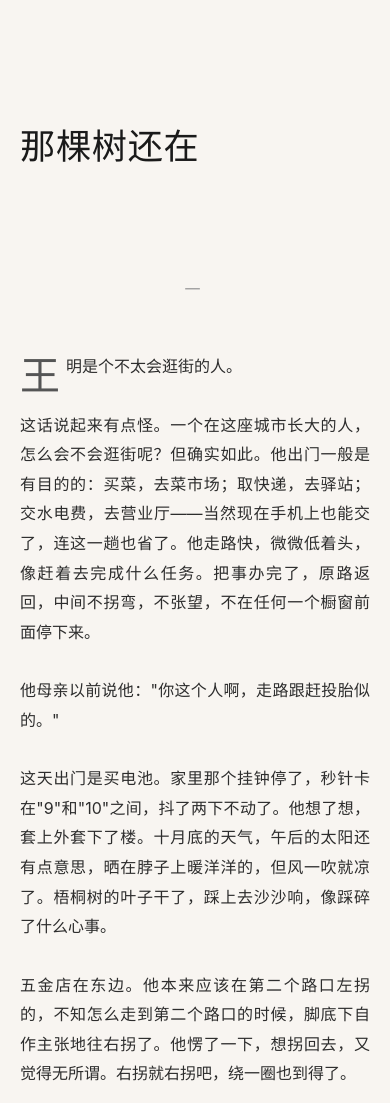
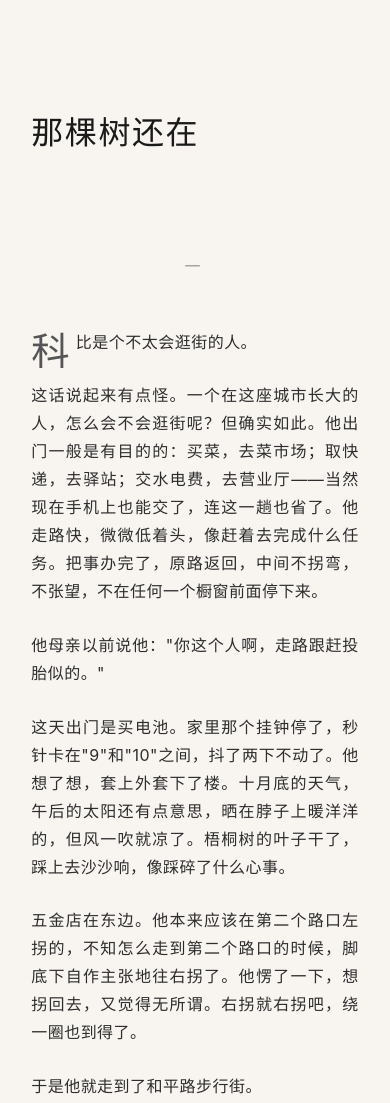
Before and after one commit to uvuyin/yujie, a plain HTML site: page index.html in a window 390 px wide. Shown: the top 1103 px of the page. Drawn offline with Linux system fonts and the light colour scheme.

Commit message:
Update index.html

```diff
--- a/index.html
+++ b/index.html
@@ -22,31 +22,32 @@
             background-color: var(--bg-color);
             color: var(--text-color);
             /* 现代无衬线字体栈 */
-            font-family: -apple-system, BlinkMacSystemFont, "Segoe UI", Roboto, "Helvetica Neue", Arial, sans-serif;
-            font-size: 18px;
-            line-height: 1.85;
+            font-family: -apple-system, BlinkMacSystemFont, "Helvetica Neue", "PingFang SC", "Hiragino Sans GB", "Microsoft YaHei UI", "Microsoft YaHei", Arial, sans-serif;
+            font-size: 16px; /* 调整为公众号经典的 16px 字号 */
+            line-height: 1.75; /* 配合 16px 字号微调行高 */
+            letter-spacing: 0.03em; /* 微微增加中文字间距，提升阅读呼吸感 */
             margin: 0;
             padding: 0;
             display: flex;
             justify-content: center;
-            /* 优化字体渲染，使其更柔和 */
             -webkit-font-smoothing: antialiased;
             -moz-osx-font-smoothing: grayscale;
         }
 
-        /* 文章主体容器：严格控制阅读宽度 */
+        /* 文章主体容器：拉大两边留白 */
         article {
-            max-width: 65ch; /* 约等于最佳阅读字符宽度 */
-            padding: 15vh 24px 25vh; /* 顶部和底部留出巨大呼吸空间 */
+            max-width: 560px; /* 进一步收窄内容区域，让两边留白更大 */
+            padding: 15vh 6vw 25vh; /* 增加两边的 padding，特别是在小屏幕上也能保持边距 */
         }
 
         /* 标题：安静地呈现 */
         h1 {
-            font-size: 2.2rem;
+            font-size: 2rem;
             font-weight: 500;
-            margin-bottom: 5rem;
-            letter-spacing: 0.02em;
+            margin-bottom: 4rem;
+            letter-spacing: 0.05em;
             color: #1a1a1a;
+            line-height: 1.4;
         }
 
         /* 章节标记：淡化处理，作为视觉呼吸的节奏点 */
@@ -54,14 +55,14 @@
             font-size: 1rem;
             font-weight: 400;
             color: var(--text-light);
-            margin: 10rem 0 4rem 0; /* 章节之间留出大量空白 */
+            margin: 8rem 0 3rem 0;
             text-align: center;
             letter-spacing: 0.3em;
         }
 
         /* 首字下沉效果（第一章第一段） */
         .first-paragraph::first-letter {
-            font-size: 2.5em;
+            font-size: 2.4em;
             line-height: 1;
             float: left;
             margin: 0.1em 0.15em 0 0;
@@ -71,7 +72,7 @@
 
         /* 段落样式 */
         p {
-            margin-bottom: 1.8rem;
+            margin-bottom: 1.6rem;
             text-align: justify;
             /* 设定极其平滑的过渡动画，配合 JS 产生阻尼浮现感 */
             transition: opacity 1.2s cubic-bezier(0.25, 0.46, 0.45, 0.94),
@@ -81,7 +82,7 @@
         /* 动态浮现状态 */
         .fade-up {
             opacity: 0;
-            transform: translateY(20px);
+            transform: translateY(25px);
         }
 
         .fade-up.visible {
@@ -103,8 +104,9 @@
 
         /* 移动端适配调整 */
         @media (max-width: 768px) {
-            body { font-size: 16px; }
-            article { padding: 10vh 20px 15vh; }
+            article {
+                padding: 10vh 8vw 15vh; /* 在手机上确保左右有足够的留白 */
+            }
             h2 { margin: 6rem 0 3rem 0; }
         }
     </style>
@@ -115,14 +117,14 @@
         <h1>那棵树还在</h1>
 
         <h2>一</h2>
-        <p class="first-paragraph">王明是个不太会逛街的人。</p>
+        <p class="first-paragraph">科比是个不太会逛街的人。</p>
         <p>这话说起来有点怪。一个在这座城市长大的人，怎么会不会逛街呢？但确实如此。他出门一般是有目的的：买菜，去菜市场；取快递，去驿站；交水电费，去营业厅——当然现在手机上也能交了，连这一趟也省了。他走路快，微微低着头，像赶着去完成什么任务。把事办完了，原路返回，中间不拐弯，不张望，不在任何一个橱窗前面停下来。</p>
         <p>他母亲以前说他："你这个人啊，走路跟赶投胎似的。"</p>
         <p>这天出门是买电池。家里那个挂钟停了，秒针卡在"9"和"10"之间，抖了两下不动了。他想了想，套上外套下了楼。十月底的天气，午后的太阳还有点意思，晒在脖子上暖洋洋的，但风一吹就凉了。梧桐树的叶子干了，踩上去沙沙响，像踩碎了什么心事。</p>
         <p>五金店在东边。他本来应该在第二个路口左拐的，不知怎么走到第二个路口的时候，脚底下自作主张地往右拐了。他愣了一下，想拐回去，又觉得无所谓。右拐就右拐吧，绕一圈也到得了。</p>
         <p>于是他就走到了和平路步行街。</p>
         <p>说是步行街，其实排场不大。就是那么一条四五百米长的路，两边挤着铺面，中间铺了花砖，隔一段摆一个花坛，花坛里种着月季——当然这个季节月季早败了，只剩几根黑瘦的枝条戳在土里。十几年前这条街热闹过一阵，卖衣服的、卖鞋的、卖小吃的，挤得人贴着人走。后来商场开了，又后来有了网购，这条街就慢慢淡了下来，像一碗放凉了的茶。</p>
-        <p>铺子换了好几茬。从前街口那家"老王文具店"没了，变成了一个美甲店，粉红色的招牌，灯光暧昧。再往里走，从前卖盗版碟片的那个胖子也不见了，那个铺面现在锁着，卷帘门上贴了一张"旺铺招租"，纸都泛黄了，看来旺了很久也没人租。王明一边走一边看，有一种说不上来的感觉——不是伤感，也不是怀旧，就是觉得时间这个东西很奇怪，它不声不响的，把什么都换了，又好像什么都没换。</p>
+        <p>铺子换了好几茬。从前街口那家"老王文具店"没了，变成了一个美甲店，粉红色的招牌，灯光暧昧。再往里走，从前卖盗版碟片的那个胖子也不见了，那个铺面现在锁着，卷帘门上贴了一张"旺铺招租"，纸都泛黄了，看来旺了很久也没人租。科比一边走一边看，有一种说不上来的感觉——不是伤感，也不是怀旧，就是觉得时间这个东西很奇怪，它不声不响的，把什么都换了，又好像什么都没换。</p>
         <p>地砖是新的。路灯也是新的。从前是那种昏黄的钠灯，到了晚上整条街雾蒙蒙的，有一种温吞的暧昧。现在换成了LED，白亮白亮的，什么都照得清清楚楚，反而没意思了。</p>
         <p>他走到步行街中段的时候，看见了那棵树。</p>
         <p>是一棵国槐。不算粗，两个人合抱差不多能抱住。树冠撑得很开，像一把大伞。秋天了，叶子黄了一多半，剩下的那些绿得也不太有底气了，像是在撑着一口气。树底下有一张石凳，水泥浇的，刷了一层灰漆，漆皮剥了大半，露出里头麻麻赖赖的底子。</p>
@@ -131,7 +133,7 @@
 
         <h2>二</h2>
         <p>高二下学期的事了。</p>
-        <p>王明至今也说不清楚他和东北雨姐是怎么熟起来的。她是高二开学从别的学校转来的，东北口音，说话大大咧咧的，嗓门不小，笑起来整个教室都听得见。她坐在他后面隔一排——中间隔着一个姓赵的男生，成天睡觉，趴在桌上像一堵矮墙。</p>
+        <p>科比至今也说不清楚他和东北雨姐是怎么熟起来的。她是高二开学从别的学校转来的，东北口音，说话大大咧咧的，嗓门不小，笑起来整个教室都听得见。她坐在他后面隔一排——中间隔着一个姓赵的男生，成天睡觉，趴在桌上像一堵矮墙。</p>
         <p>最早说话是因为一块橡皮。她上课传了个纸条过来："同学借个橡皮，我的掉地上找不着了。"他把橡皮递过去了。下课她来还橡皮，顺便问他数学作业第十三题怎么做。他讲了一遍，她似懂非懂地点头，说"你讲得挺明白的"。其实他觉得自己讲得不怎么明白，但她这么说了，他就信了。</p>
         <p>后来就慢慢熟了。</p>
         <p>熟了以后才知道她家在这边没什么亲戚，她爸工作调动过来的，她妈跟着来了，在学校附近租了个房子，两室一厅，厨房小得转不开身，但她妈硬是能在那个小厨房里炖出一锅一锅的酸菜汤来。她说起她妈炖的酸菜汤的时候，眼睛是放光的。</p>
@@ -161,7 +163,7 @@
         <p>那条步行街，那棵树，那张石凳，就这么搁在了身后。像一封写了一半的信，没有下文。</p>
 
         <h2>三</h2>
-        <p>"王明？"</p>
+        <p>"科比？"</p>
         <p>他是被这一声喊回来的。</p>
         <p>她站在石凳旁边，手里举着手机，屏幕的光打在下巴上，眼睛是亮的。她愣了一下。然后笑了。东北人笑起来是有动静的，嘴一咧，整张脸都参与进去了，藏不住。</p>
         <p>"你咋在这儿呢？"</p>
@@ -174,7 +176,7 @@
         <p>她扭头看他："还跟以前似的，屁股沾凉的就打哆嗦。"</p>
         <p>他没接话。有些话隔了十年说出来，好像跟昨天似的，这比什么都让人心里头慌。</p>
         <p>两个人坐在那棵国槐底下。头顶的叶子筛着光，碎碎的，落在地上像铺了一层旧铜钱。风来了，带几片叶子下来，不急不忙的，像是想了想才落的。步行街上人不多。走过去一个牵狗的老太太，走得很慢，那条狗也老了，走几步歇一歇。又走过去两个中学生模样的女孩子，叽叽喳喳的，校服袖子挽起来，露出细细的手腕。</p>
-        <p>王明看着那两个女孩子走过去，忽然觉得她们像是从很久以前走过来的。</p>
+        <p>科比看着那两个女孩子走过去，忽然觉得她们像是从很久以前走过来的。</p>
         <p>"你现在干啥呢？"她开口了。</p>
         <p>"做点小生意。卖建材。你呢？"</p>
         <p>"我也是做生意。在网上，卖点东西。"她说得轻描淡写的。</p>
@@ -252,7 +254,7 @@
         <p>"行，那走了啊。"</p>
         <p>"嗯。走了。"</p>
         <p>她转身走了。走了几步，又回过头来。</p>
-        <p>"王明——"</p>
+        <p>"科比——"</p>
         <p>他看着她。</p>
         <p>她张了张嘴，嘴唇动了一下，好像有一句话已经到了嘴边，含在齿间了，再用一点点力气就能送出来。但她没有。她停了一下。然后笑了。</p>
         <p>"也没啥。就是——那电池你记得买啊。"</p>
@@ -262,7 +264,7 @@
         <p>步行街安静下来。</p>
 
         <h2>六</h2>
-        <p>王明没有马上走。</p>
+        <p>科比没有马上走。</p>
         <p>他在石凳上又坐了一会儿。石凳比刚才更凉了。他不在乎。</p>
         <p>国槐的叶子还在落。一片，一片，不紧不慢的。落在地上的叶子被风推着走了几步，又停了。他伸手接了一片，托在掌心里看了看。黄了一半，绿了一半，脉络分明——像是什么东西还活着，又像是什么东西已经定了局。</p>
         <p>她刚才坐过的地方留着一个搓成小团的叶球。他看着那个叶团，看了很久。</p>
@@ -280,7 +282,7 @@
         <p>隔了这么远，看不太清了，只看见一个黑黢黢的轮廓。树冠很大，在路灯底下像一团凝住的云。石凳看不见了，叶团也看不见了。但他知道它们在那里。</p>
         <p>他转过身，拐了弯。</p>
         <p>电池还是得买的。家里那个挂钟，秒针还卡在"9"和"10"之间。时间停在那里，不走了。但日子不停。日子是不等人的。</p>
-        <p>王明走进五金店，买了两节南孚电池。出来的时候天已经暗透了。他把电池攥在手心里，圆滚滚的，硬邦邦的，有一点点凉。</p>
+        <p>科比走进五金店，买了两节南孚电池。出来的时候天已经暗透了。他把电池攥在手心里，圆滚滚的，硬邦邦的，有一点点凉。</p>
         <p>回去的路上他没有再经过步行街。他走的另一条路，穿过一个小区，绕过一个十字路口，路边的烧烤摊子刚支起来，炭火映着几张脸，红彤彤的。有人在喝啤酒，有人在划拳，热热闹闹的，跟他没什么关系。</p>
         <p>他到了家。上楼。开门。换鞋。</p>
         <p>把电池装进挂钟里。</p>
@@ -297,7 +299,7 @@
             // 利用 Intersection Observer API 实现阻尼感浮现效果
             const observerOptions = {
                 root: null,
-                rootMargin: '0px 0px -10% 0px', // 在视口底部上方一点触发，增加滚动等待的沉浸感
+                rootMargin: '0px 0px -10% 0px',
                 threshold: 0.1
             };
 
@@ -305,13 +307,11 @@
                 entries.forEach(entry => {
                     if (entry.isIntersecting) {
                         entry.target.classList.add('visible');
-                        // 元素浮现后即取消观察，保持状态
                         observer.unobserve(entry.target);
                     }
                 });
             }, observerOptions);
 
-            // 选择所有段落和章节标题加入浮现动画序列
             const fadeElements = document.querySelectorAll('p, h2, .end-mark');
             fadeElements.forEach(el => {
                 el.classList.add('fade-up');
```
